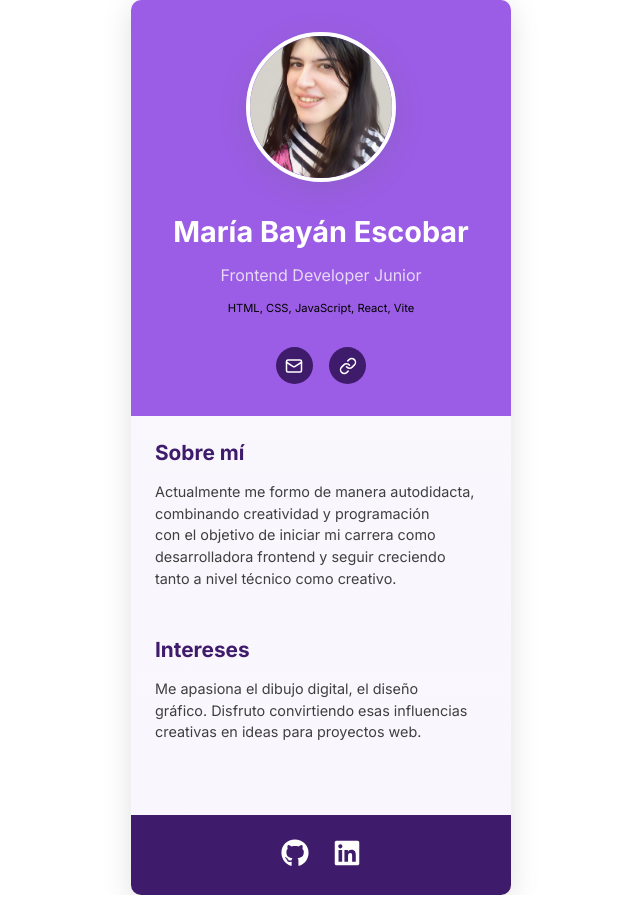
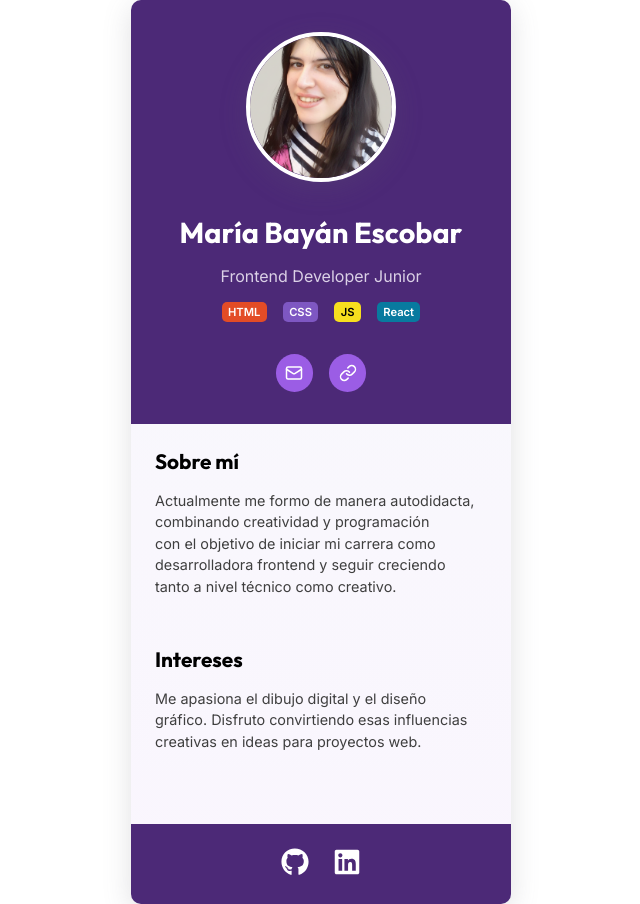
Before and after one commit to MariaBayan-Dev/Digital-Business-Card, a React (Vite) app: page / in a window 1280 px wide. Shown: the whole page, without its empty margins (319-959 px from the left). Built offline with nearby package versions, Linux system fonts and the light colour scheme; a web font is replaced by a local one.

Commit message:
CSS proyecto finalizado.

```diff
--- a/src/App.css
+++ b/src/App.css
@@ -2,7 +2,7 @@
 
 header{
     display: flex;
-    background-color: var(--primary-color);
+    background-color: var(--tertiary-color);
     flex-direction: column;
     align-items: center;
     text-align: center;
@@ -21,6 +21,7 @@ header img{
 }
 
 .header__title{
+    font-family: var(--font-title);
     color: white;
     font-size: 1.8rem;
 }
@@ -32,9 +33,41 @@ header img{
 }
 
 .header__tech{
-    font-size: 0.70rem;
+    display: flex;
+    gap: 1rem;
     margin-bottom: 1rem;
 }
+
+.header__tech span{
+    padding: 0.20rem 0.40rem;
+    border-radius: 5px;
+    font-size: 0.70rem;
+    font-weight: 600;
+}
+
+/*COLORES TECNOLOGIAS*/
+
+.tech__html{
+    color: white;
+    background-color: #e34c26;
+}
+
+.tech__css{
+    color: white;
+    background-color: #7e57c2;
+}
+
+.tech__js{
+    background-color: #f7df1e;
+}
+
+.tech__react{
+    color: white;
+    background-color: #087A9F;
+}
+
+/*FIN COLORES TECNOLOGIAS*/
+
 
 .contact-links{
     display: flex;
@@ -49,15 +82,15 @@ header img{
 }
 
 .contact__btn{
-    background-color: var(--color-links);
+    background-color: var(--primary-color);
     color: white;
     padding: 0.6rem;
     border-radius: 50%;
-    transition: background-color 0.3s ease;
 }
 
 .contact__btn:hover{
-    background-color: var(--secondary-color);
+    background-color: var(--color-accent);
+    transition: background-color 0.2s ease;
 }
 
 /*---------ESTILOS ABOUT SECTION---------*/
@@ -74,6 +107,7 @@ section{
 }
 
 .section__title{
+    font-family: var(--font-title);
     margin-bottom: 1rem;
     color: var(--color-links);
     font-size: 1.3rem;
@@ -93,7 +127,7 @@ footer{
     display: flex;
     justify-content: center;
     align-items: center;
-    background-color: var(--color-links);
+    background-color: var(--tertiary-color);
     padding: 1.5rem;
 }
 
@@ -105,5 +139,9 @@ footer{
 .footer__social a{
     color: white;
     text-decoration: none;
+}
 
+.footer__social a:hover svg{
+    color: var(--primary-color);
+    transition: color 0.2s ease;
 }
--- a/src/components/AboutSection.jsx
+++ b/src/components/AboutSection.jsx
@@ -13,7 +13,7 @@ export default function AboutSection(){
             <div className="section__interests">
                 <h2 className="section__title">Intereses</h2>
                 <p className="section__text">
-                    Me apasiona el dibujo digital, el diseño gráfico. Disfruto convirtiendo esas
+                    Me apasiona el dibujo digital y el diseño gráfico. Disfruto convirtiendo esas
                     influencias creativas en ideas para proyectos web.
                 </p>
             </div>
--- a/src/components/ProfileHeader.jsx
+++ b/src/components/ProfileHeader.jsx
@@ -7,7 +7,13 @@ export default function ProfileHeader(){
             <img src={photoProfile} alt="Imagen de perfil de María Bayán" />
             <h1 className="header__title">María Bayán Escobar</h1>
             <p className="header__subtitle">Frontend Developer Junior</p>
-            <p className="header__tech">HTML, CSS, JavaScript, React, Vite</p>
+
+            <div className="header__tech">
+                <span className="tech__html">HTML</span>
+                <span className="tech__css">CSS</span>
+                <span className="tech__js">JS</span>
+                <span className="tech__react">React</span>
+            </div>
 
             <div className="contact-links">
                 <a className="contact__btn" href="mailto:mariabayanescobar@gmail.com" rel="noopener noreferrer" target="_blank">
--- a/src/components/SocialFooter.jsx
+++ b/src/components/SocialFooter.jsx
@@ -4,11 +4,11 @@ export default function SocialFooter(){
     return(
         <footer>
             <div className="footer__social">
-                <a href="">
+                <a href="https://github.com/MariaBayan-Dev" target="_blank" rel="noopener noreferrer">
                     <FaGithub size={28}/>
                 </a>
 
-                <a href="">
+                <a href="https://www.linkedin.com/in/mariabayanescobar/" target="_blank" rel="noopener noreferrer">
                     <FaLinkedin size={28}/>
                 </a>
             </div>
--- a/src/index.css
+++ b/src/index.css
@@ -11,8 +11,8 @@
 
     --primary-color: #9b5de5;
     --secondary-color: #C8A6F3;
+    --tertiary-color: #4c2977;
     --color-accent: #7749af;
-    --color-links: #3f1b6b;
 
     --card-bg: #ffffff;
     --section-light: #ffffff;
@@ -20,7 +20,6 @@
 
     --font-title: 'Outfit', sans-serif;
     --font-text: 'Inter', sans-serif;
-    --logo-text: 'Nanum Pen Script', sans-serif;
 }
 
 /*------ESTILOS GENERALES------*/
```
